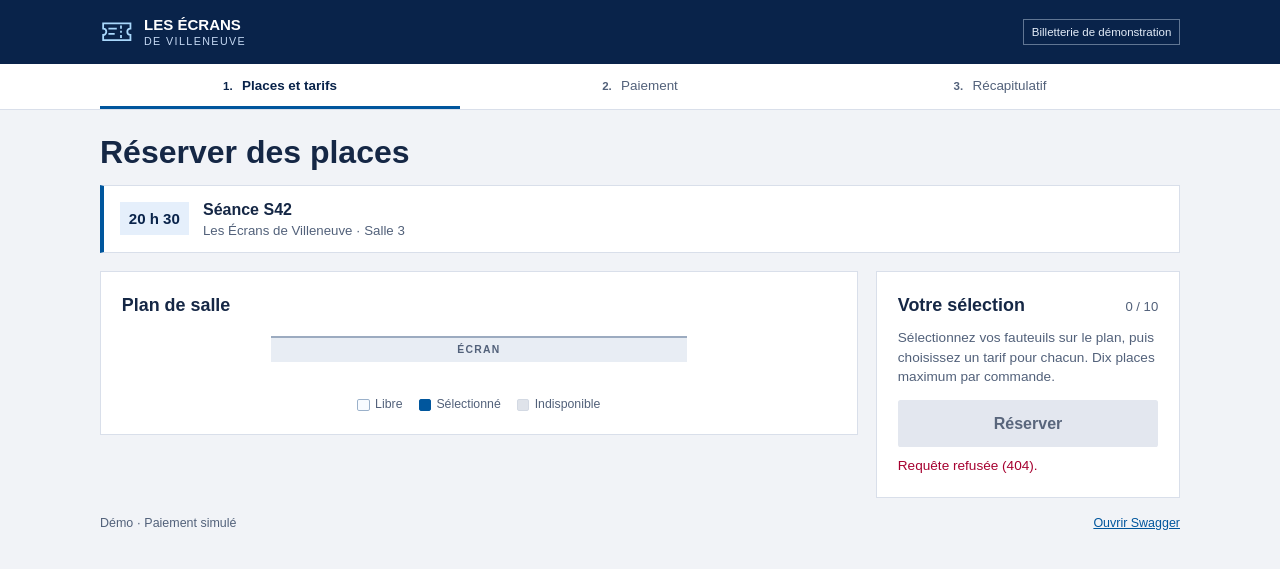
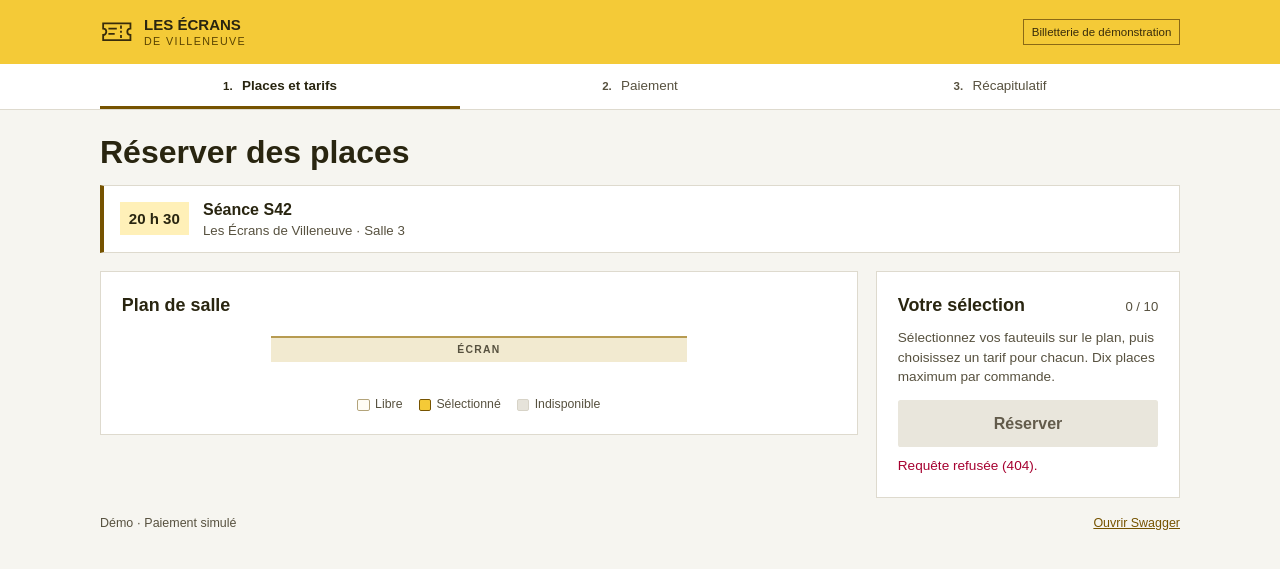
Before and after one commit to BicMehdi/ecrans-villeneuve-equipe11, a web app: page /index.html in a window 1280 px wide. Shown: the top 569 px of the page. Run offline with its HTML, style and script files only (its server is not run), Linux system fonts and the light colour scheme; data that the repository does not hold is empty.

Commit message:
Adopter les accents jaunes et préparer un oral en solo

```diff
--- a/code/vente/src/main/resources/static/index.html
+++ b/code/vente/src/main/resources/static/index.html
@@ -3,50 +3,50 @@
 <head>
 <meta charset="utf-8">
 <meta name="viewport" content="width=device-width, initial-scale=1">
-<meta name="theme-color" content="#09234a">
+<meta name="theme-color" content="#f4ca37">
 <title>Réservation S42 · Les Écrans de Villeneuve</title>
 <style>
 :root {
   color-scheme: light;
   font: 16px/1.45 Arial, sans-serif;
-  --navy: #09234a;
-  --blue: #00569d;
+  --jaune: #f4ca37;
+  --ocre: #765300;
   --red: #c9003c;
   --red-hover: #ab0033;
-  --paper: #f1f3f7;
-  --text: #152745;
-  --muted: #52617a;
-  --border: #d9dfea;
+  --paper: #f6f5f0;
+  --text: #292510;
+  --muted: #57513f;
+  --border: #dedace;
   background: var(--paper);
   color: var(--text);
 }
 * { box-sizing: border-box; }
 body { margin: 0; }
 .wrap { width: min(67.5rem, calc(100% - 2rem)); margin-inline: auto; }
-header { background: var(--navy); color: white; }
+header { background: var(--jaune); color: var(--text); }
 .en-tete { display: flex; align-items: center; justify-content: space-between; gap: 1rem; min-height: 4rem; }
 .marque { display: flex; align-items: center; gap: .65rem; line-height: 1.05; font-size: .94rem; font-weight: 800; text-transform: uppercase; }
-.marque small { display: block; margin-top: .2rem; font-size: .67rem; font-weight: 500; letter-spacing: .13em; color: #c5d9f4; }
-.ticket { width: 2.1rem; height: 2.1rem; color: #a9d8fc; }
-.badge { color: #e4edf9; border: 1px solid #617693; font-size: .72rem; padding: .25rem .48rem; white-space: nowrap; }
+.marque small { display: block; margin-top: .2rem; font-size: .67rem; font-weight: 500; letter-spacing: .13em; color: #594300; }
+.ticket { width: 2.1rem; height: 2.1rem; color: #382c0b; }
+.badge { color: #382c0b; border: 1px solid #8b6915; font-size: .72rem; padding: .25rem .48rem; white-space: nowrap; }
 .progression { background: white; border-bottom: 1px solid var(--border); }
 .etapes { display: grid; grid-template-columns: repeat(3, 1fr); margin-block: 0; padding: 0; list-style: none; }
 .etapes li { padding: .75rem .4rem .65rem; text-align: center; color: var(--muted); border-bottom: 3px solid transparent; font-size: .84rem; }
-.etapes li[aria-current="step"] { border-color: var(--blue); color: var(--navy); font-weight: 700; }
+.etapes li[aria-current="step"] { border-color: var(--ocre); color: var(--text); font-weight: 700; }
 .numero { font-size: .72rem; font-weight: 700; margin-right: .35rem; }
 main { padding-top: 1.5rem; }
 h1, h2, p { margin: 0; }
 h1 { font-size: clamp(1.45rem, 3vw, 2rem); line-height: 1.16; margin-bottom: .85rem; }
 h2 { font-size: 1.12rem; }
-.seance { display: flex; align-items: center; gap: .9rem; margin-bottom: 1.15rem; padding: .75rem 1rem; background: white; border: 1px solid var(--border); border-left: 4px solid var(--blue); }
-.horaire { padding: .35rem .55rem; background: #e5effb; color: var(--navy); font-size: .94rem; font-weight: 800; white-space: nowrap; }
+.seance { display: flex; align-items: center; gap: .9rem; margin-bottom: 1.15rem; padding: .75rem 1rem; background: white; border: 1px solid var(--border); border-left: 4px solid var(--ocre); }
+.horaire { padding: .35rem .55rem; background: #fff0b8; color: var(--text); font-size: .94rem; font-weight: 800; white-space: nowrap; }
 .seance strong { display: block; }
 .seance p { font-size: .83rem; color: var(--muted); }
 .disposition { display: grid; grid-template-columns: minmax(0, 1fr) minmax(16rem, 19rem); gap: 1.15rem; align-items: start; }
 .carte { min-width: 0; padding: clamp(.8rem, 2vw, 1.3rem); border: 1px solid var(--border); background: white; }
 .titre-carte { display: flex; align-items: baseline; justify-content: space-between; gap: .35rem .65rem; flex-wrap: wrap; }
 #disponibilite, .compteur { color: var(--muted); font-size: .82rem; }
-.ecran { width: min(75%, 26rem); margin: 1.05rem auto .9rem; padding: .28rem .4rem; background: #e8edf4; border-top: 2px solid #9cabc0; color: var(--muted); text-align: center; text-transform: uppercase; letter-spacing: .12em; font-size: .65rem; font-weight: 700; }
+.ecran { width: min(75%, 26rem); margin: 1.05rem auto .9rem; padding: .28rem .4rem; background: #f2ead0; border-top: 2px solid #b79b51; color: var(--muted); text-align: center; text-transform: uppercase; letter-spacing: .12em; font-size: .65rem; font-weight: 700; }
 .defilement { overflow-x: auto; }
 #plan { display: grid; gap: .27rem; padding: .18rem; min-width: var(--largeur-plan, auto); max-width: 36rem; margin-inline: auto; }
 .rangee { display: grid; grid-template-columns: 1rem repeat(var(--colonnes), minmax(0, 1fr)); gap: clamp(.14rem, .5vw, .38rem); align-items: center; }
@@ -54,36 +54,36 @@ h2 { font-size: 1.12rem; }
 button, select { font: inherit; }
 button { cursor: pointer; }
 button:disabled { cursor: default; }
-button:focus-visible, select:focus-visible, a:focus-visible, summary:focus-visible { outline: 2px solid var(--blue); outline-offset: 2px; }
-.fauteuil { min-width: 0; min-height: 1.9rem; padding: 0; color: #23446b; background: #f8fbff; border: 1px solid #9bb1ca; border-radius: .23rem .23rem .12rem .12rem; font-size: clamp(.55rem, 1.35vw, .77rem); font-variant-numeric: tabular-nums; font-weight: 700; }
-.fauteuil:hover:not(:disabled) { border-color: var(--blue); background: #deedfc; color: var(--navy); }
-.fauteuil[aria-pressed="true"], .fauteuil[aria-pressed="true"]:hover, .pastille.choisie { background: var(--blue); border-color: var(--blue); color: white; }
-.fauteuil.indisponible, .pastille.indisponible { background: #dfe3ea; border-color: #d3d9e3; color: #5c6779; }
+button:focus-visible, select:focus-visible, a:focus-visible, summary:focus-visible { outline: 2px solid var(--ocre); outline-offset: 2px; }
+.fauteuil { min-width: 0; min-height: 1.9rem; padding: 0; color: #3b3218; background: #fffdf5; border: 1px solid #b3a47b; border-radius: .23rem .23rem .12rem .12rem; font-size: clamp(.55rem, 1.35vw, .77rem); font-variant-numeric: tabular-nums; font-weight: 700; }
+.fauteuil:hover:not(:disabled) { border-color: var(--ocre); background: #fff2be; color: var(--text); }
+.fauteuil[aria-pressed="true"], .fauteuil[aria-pressed="true"]:hover, .pastille.choisie { background: var(--jaune); border-color: var(--ocre); color: var(--text); }
+.fauteuil.indisponible, .pastille.indisponible { background: #e6e3da; border-color: #d7d3c7; color: #615a49; }
 .legende { display: flex; flex-wrap: wrap; justify-content: center; gap: .45rem 1rem; margin: .85rem 0 0; padding: 0; list-style: none; color: var(--muted); font-size: .77rem; }
 .legende li { display: flex; align-items: center; gap: .35rem; }
-.pastille { width: .77rem; height: .77rem; border: 1px solid #9bb1ca; border-radius: .12rem; background: #f8fbff; }
+.pastille { width: .77rem; height: .77rem; border: 1px solid #b3a47b; border-radius: .12rem; background: #fffdf5; }
 .aide { color: var(--muted); font-size: .85rem; margin: .55rem 0 .8rem; }
 #selection { display: grid; gap: .5rem; margin: .75rem 0; }
 .billet { display: grid; grid-template-columns: 2rem minmax(0, 1fr); gap: .5rem; align-items: center; }
 .billet span { font-weight: 700; }
-select { min-width: 0; width: 100%; padding: .45rem; background: white; color: var(--text); border: 1px solid #b4c0d2; border-radius: .15rem; }
+select { min-width: 0; width: 100%; padding: .45rem; background: white; color: var(--text); border: 1px solid #b8ad90; border-radius: .15rem; }
 .action { width: 100%; border: 1px solid transparent; border-radius: .16rem; padding: .68rem .5rem; background: var(--red); color: white; font-weight: 700; }
 .action:hover:not(:disabled) { background: var(--red-hover); }
-.action:disabled { background: #e3e7ef; color: #59667c; }
-.action.secondaire { background: white; color: var(--navy); border-color: #8a9ab1; margin-top: .55rem; }
+.action:disabled { background: #e9e6dc; color: #625b4b; }
+.action.secondaire { background: white; color: var(--text); border-color: #a99b79; margin-top: .55rem; }
 .action.secondaire:hover:not(:disabled) { background: var(--paper); }
 #recu h2 { margin-bottom: .45rem; }
-#statut { color: var(--blue); font-size: .86rem; font-weight: 700; }
+#statut { color: var(--ocre); font-size: .86rem; font-weight: 700; }
 #montant { font-size: 1.45rem; font-weight: 700; font-variant-numeric: tabular-nums; margin: .2rem 0; }
 #places-commande, #delai, #reference { color: var(--muted); font-size: .85rem; }
 #delai { margin: .25rem 0 .45rem; }
 details { margin: .5rem 0 .7rem; }
-summary { color: var(--blue); font-size: .79rem; cursor: pointer; }
+summary { color: var(--ocre); font-size: .79rem; cursor: pointer; }
 code { display: block; overflow-wrap: anywhere; font-size: .76rem; margin-top: .35rem; }
 #message { margin-top: .6rem; color: #a60030; font-size: .85rem; }
 #message:empty { display: none; }
 footer { display: flex; justify-content: space-between; flex-wrap: wrap; gap: .4rem 1rem; color: var(--muted); font-size: .78rem; padding: 1rem 0 1.35rem; }
-a { color: var(--blue); }
+a { color: var(--ocre); }
 [hidden] { display: none !important; }
 @media (max-width: 46rem) { .disposition { grid-template-columns: minmax(0, 1fr); } }
 @media (max-width: 25rem) {
```
Also changed, not shown: docs/restitution.md (+28 -21 lines).
